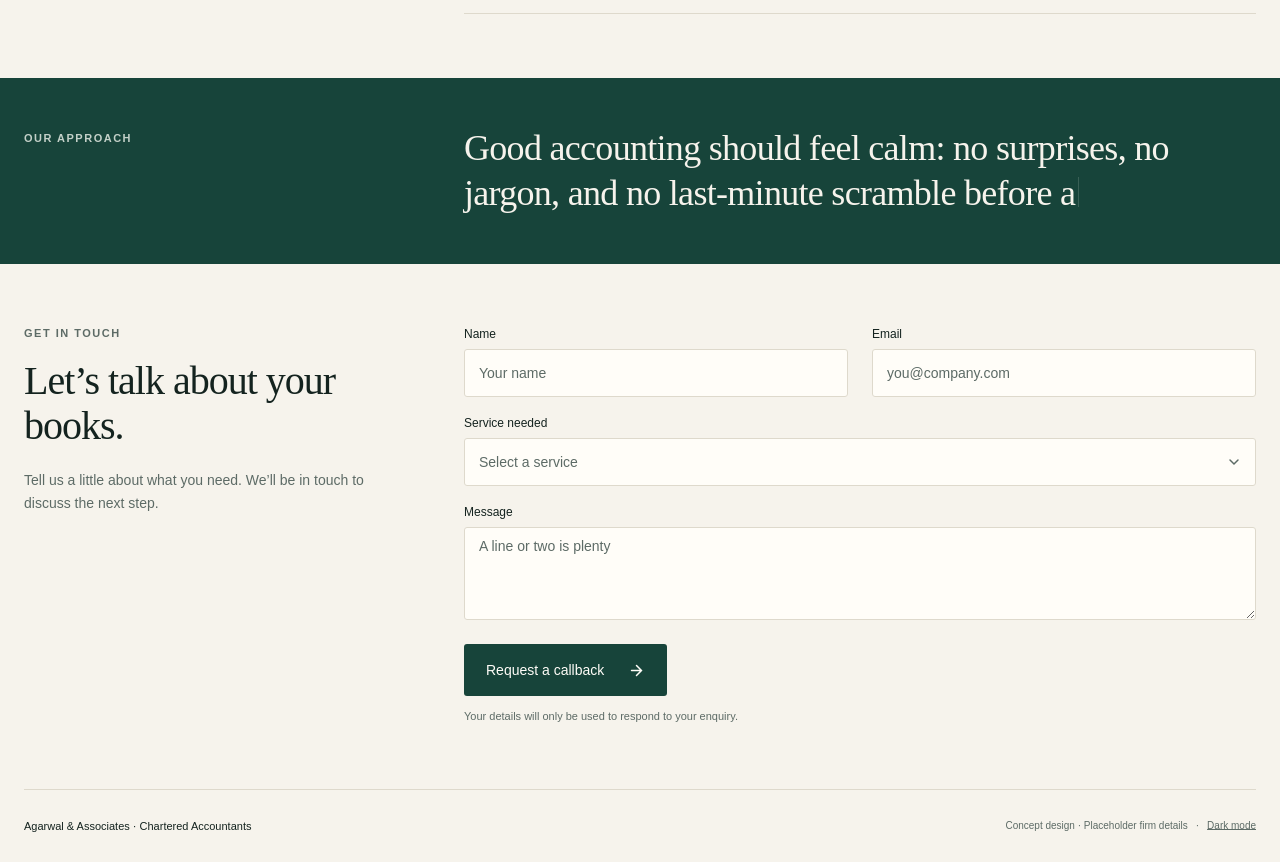
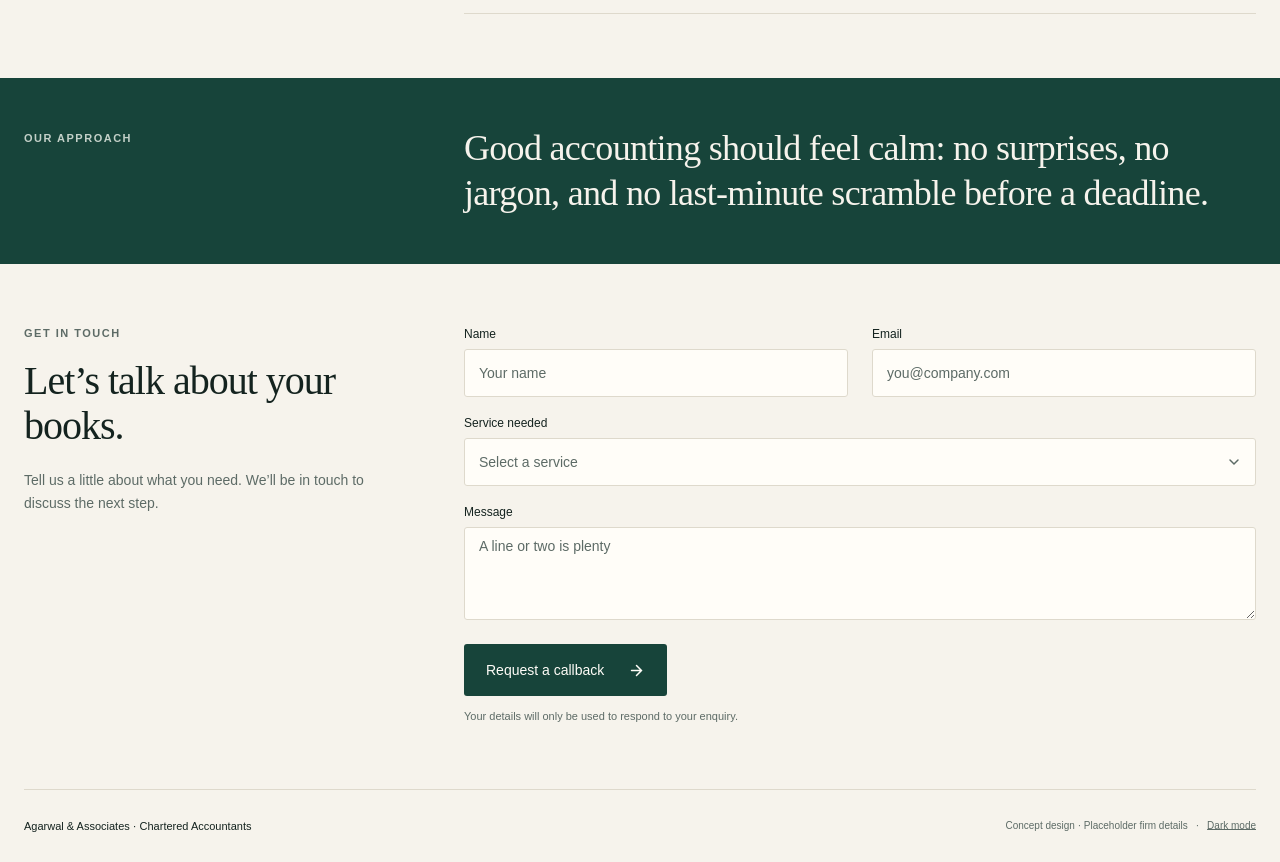
Before and after one commit to rudy1312/ActurialDemo, a React (Vite) app: page / in a window 1280 px wide. Shown: the part 960-1822 px from the top of the page. Built offline with nearby package versions, Linux system fonts and the light colour scheme; the HTML template or start-up script is replaced by a standard one; a web font is replaced by a local one.

Commit message:
performance improvements

```diff
--- a/index.html
+++ b/index.html
@@ -4,6 +4,7 @@
     <!-- figma:head-start -->
     <meta charset="UTF-8" />
     <meta name="viewport" content="width=device-width, initial-scale=1.0" />
+    <link rel="preconnect" href="https://static.figma.com" crossorigin />
     <title><!-- figma:title --></title>
     <!-- figma:head-end -->
   </head>
--- a/src/App.tsx
+++ b/src/App.tsx
@@ -151,6 +151,15 @@ function useTypewriter<T extends HTMLElement>(
     if (!isPageReady) return;
 
     const motionPreference = window.matchMedia("(prefers-reduced-motion: reduce)");
+    const networkInformation = (
+      navigator as Navigator & {
+        connection?: { effectiveType?: string; saveData?: boolean };
+      }
+    ).connection;
+    const isConstrainedDevice =
+      navigator.hardwareConcurrency <= 2 ||
+      networkInformation?.saveData === true ||
+      /^(slow-2g|2g)$/.test(networkInformation?.effectiveType ?? "");
     let timer: number | undefined;
     let hasStarted = false;
 
@@ -160,7 +169,7 @@ function useTypewriter<T extends HTMLElement>(
       setIsComplete(true);
     };
 
-    if (motionPreference.matches) {
+    if (motionPreference.matches || isConstrainedDevice) {
       showFullText();
       return;
     }
--- a/src/index.css
+++ b/src/index.css
@@ -5,6 +5,7 @@
   src: url("https://static.figma.com/font/Fraunces-Italic_SOFT_WONK_opsz_wght__1") format("woff2");
   font-style: italic;
   font-weight: 400;
+  font-display: swap;
 }
 
 @font-face {
@@ -12,6 +13,7 @@
   src: url("https://static.figma.com/font/Fraunces_SOFT_WONK_opsz_wght__1") format("woff2");
   font-style: normal;
   font-weight: 400;
+  font-display: swap;
 }
 
 @font-face {
@@ -19,6 +21,7 @@
   src: url("https://static.figma.com/font/Fraunces_SOFT_WONK_opsz_wght__1") format("woff2");
   font-style: normal;
   font-weight: 600;
+  font-display: swap;
 }
 
 @font-face {
@@ -26,6 +29,7 @@
   src: url("https://static.figma.com/font/Inter_1") format("woff2");
   font-style: italic;
   font-weight: 400;
+  font-display: swap;
 }
 
 @font-face {
@@ -33,6 +37,7 @@
   src: url("https://static.figma.com/font/Inter_1") format("woff2");
   font-style: normal;
   font-weight: 500;
+  font-display: swap;
 }
 
 @font-face {
@@ -40,6 +45,7 @@
   src: url("https://static.figma.com/font/Inter_1") format("woff2");
   font-style: normal;
   font-weight: 400;
+  font-display: swap;
 }
 
 @font-face {
@@ -47,6 +53,7 @@
   src: url("https://static.figma.com/font/Inter_1") format("woff2");
   font-style: normal;
   font-weight: 600;
+  font-display: swap;
 }
 
 :root {
```
